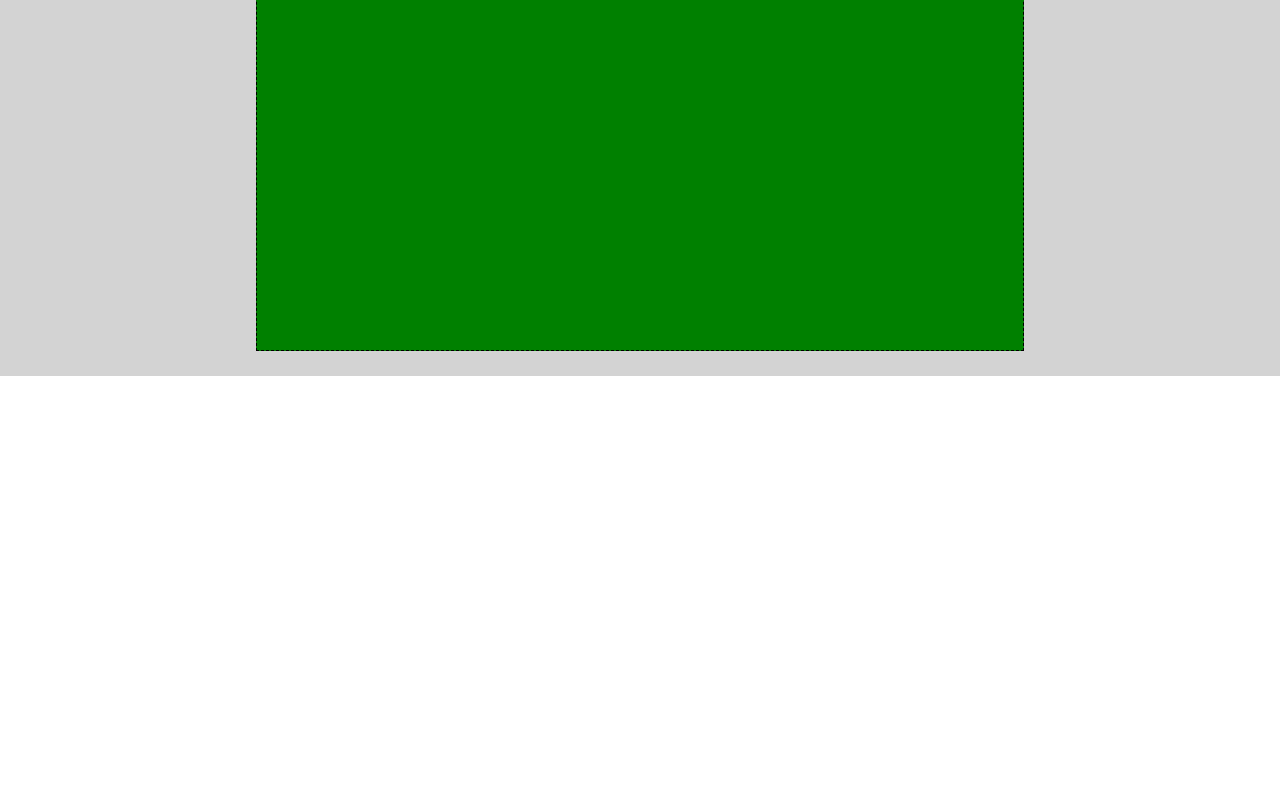
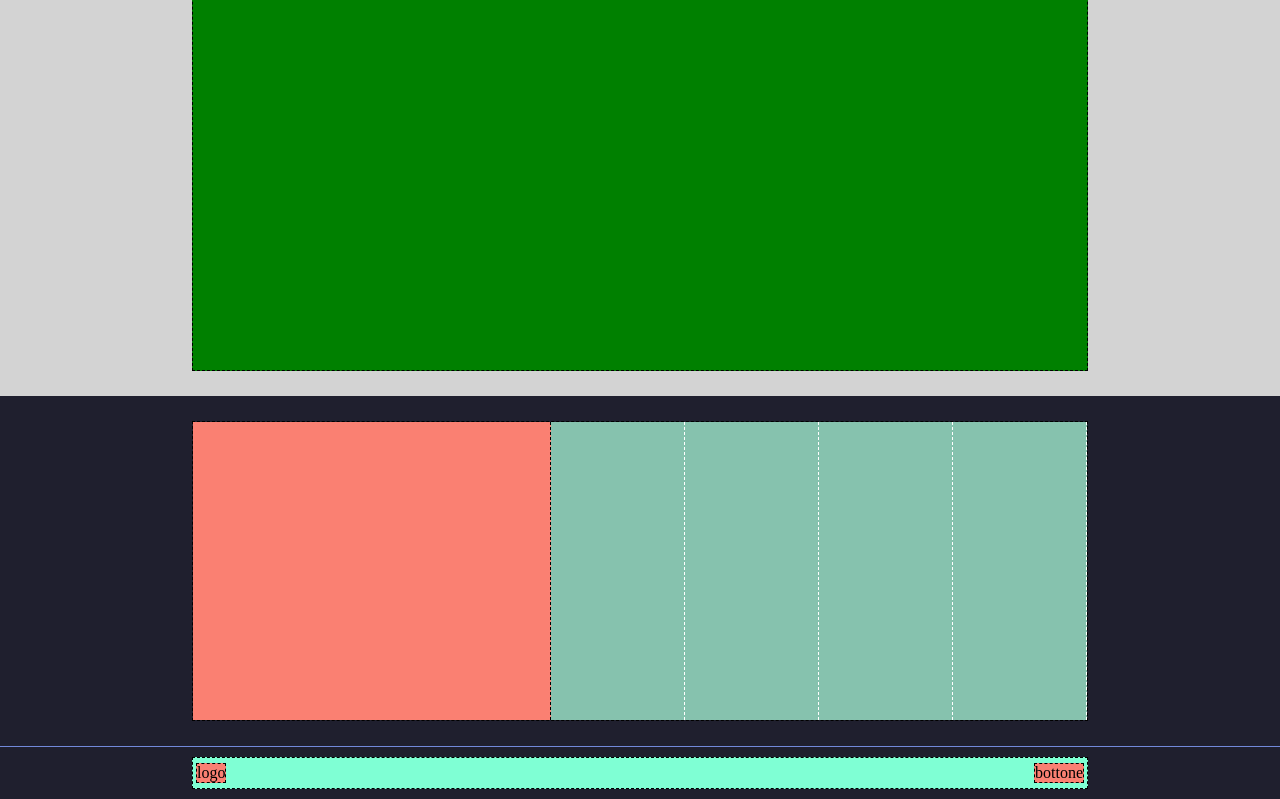
Before and after one commit to saraaffro/htmlcss-struttura-discord, a plain HTML site: page index.html in a window 1280 px wide. Shown: the part 1554-2353 px from the top of the page. Before the commit the page ends 1930 px from the top, so only its background shows below. Drawn offline with Linux system fonts and the light colour scheme.

Commit message:
completamento macrostruttura

```diff
--- a/css/style.css
+++ b/css/style.css
@@ -5,8 +5,13 @@
     padding: 0;
 }
 
+a{
+    text-decoration: none;
+    color: black;
+}
+
 .container{
-    width: 60%;
+    width: 70%;
     margin: auto;
     display: flex;
      /* DEBUG */
@@ -15,6 +20,7 @@
 
 /* stili header */
 #search{
+    padding: 10px 0;
     /* DEBUG */
     background-color: aqua;
 }
@@ -33,7 +39,7 @@
      border-left: black 1px dashed;
 }
 
-.logo{
+.logo.first{
     flex-basis: 20%;
 }
 
@@ -49,7 +55,7 @@
 }
 
 .info{
-    flex-basis: 45%;
+    flex-basis: 50%;
     margin: auto;
     /* DEBUG */
      border: black 1px dashed;
@@ -105,3 +111,58 @@
     background-color: green;
     min-height: 550px;
 }
+
+/* stili footer */
+.main.footer{
+    display: flex;
+     /* DEBUG */
+    background-color: rgb(31, 31, 46);
+}
+
+.container.footer{
+     /* DEBUG */
+     min-height: 300px;
+}
+
+.col{
+    flex-basis: 15%;
+    /* DEBUG */
+    background-color: rgb(134, 194, 174);
+    border-right: white 1px dashed;
+}
+
+.col.first{
+    flex-basis: 40%;
+    /* DEBUG */
+    background-color: salmon;
+    border-right: black 1px dashed;
+}
+
+.main.footer.last{
+    display: flex;
+    border-top: solid 1px #7289da;
+    padding: 10px 0;
+    /* DEBUG */
+    min-height: auto;
+    background-color: rgb(31, 31, 46);
+}
+
+.container.last{
+    padding: 5px 3px;
+    justify-content: space-between;
+     /* DEBUG */
+    background-color: aquamarine;
+}
+
+.logo.last{
+
+    /* DEBUG */
+    background-color: salmon;
+    border: black 1px dashed;
+}
+
+.download.signup{
+    /* DEBUG */
+    background-color: salmon;
+    border: black 1px dashed;
+}
--- a/index.html
+++ b/index.html
@@ -11,7 +11,7 @@
         <!-- logo e link  -->
         <section id="search">
             <div class="container header">
-                <div class="logo">
+                <div class="logo first">
                     logo
                 </div>
                 <nav id="main-nav">
@@ -27,8 +27,8 @@
             <div class="info">
                 <h1></h1>
                 <p></p>
-                <link class="download mac" rel="stylesheet" href="#">
-                <link class="download browser" rel="stylesheet" href="#">
+                <a class="download mac" href="#"></a>
+                <a class="download browser" href="#"></a>
             </div>
         </section>
     </header>
@@ -82,5 +82,37 @@
         </section>
     </main>
 
+    <footer>
+        <!-- info e social -->
+        <section class="main footer">
+            <div class="container footer">
+                <div class="col first">
+
+                </div>
+                <div class="col">
+
+                </div>
+                <div class="col">
+
+                </div>
+                <div class="col">
+
+                </div>
+                <div class="col">
+
+                </div>
+            </div>
+        </section>
+
+        <!-- logo e signup -->
+        <section class="main footer last">
+            <div class="container last">
+                <div class="logo last">
+                    logo
+                </div>
+                <a class="download signup" href="#">bottone</a>
+            </div>
+        </section>
+    </footer>
 </body>
 </html>
```
